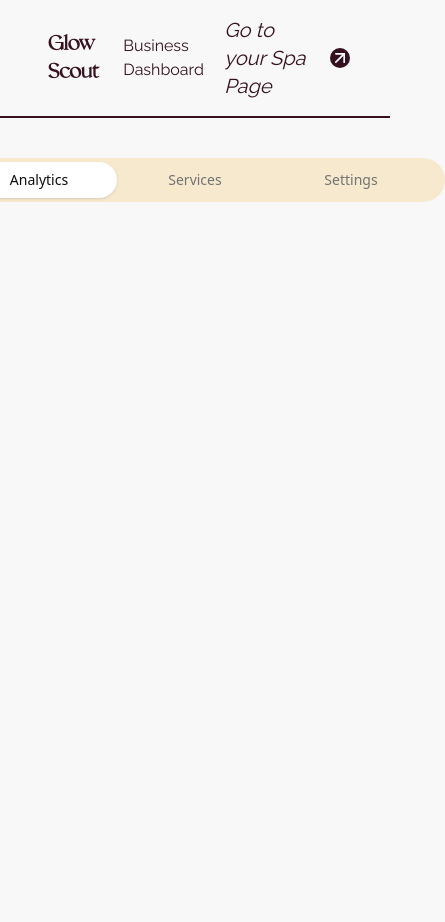
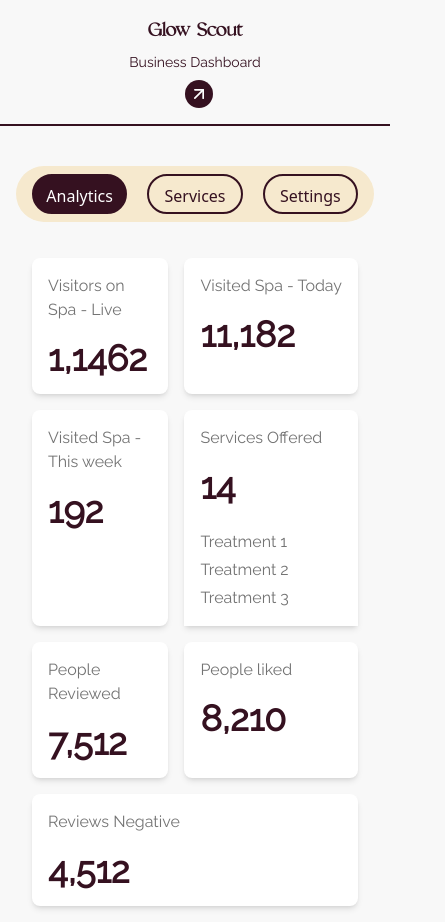
Before and after one commit to TheMODventures/Glow-Scout-Web, a Next.js app: page /business-dashboard/1 in a window 390 px wide. Shown: the whole page, 445 px wide, since content can reach past the window. Before the commit the page ends 844 px from the top, so only its background shows below. Built offline with nearby package versions, Linux system fonts and the light colour scheme.

Commit message:
create pricing and 2 business screen

```diff
--- a/src/app/(business)/business-dashboard/[slug]/page.jsx
+++ b/src/app/(business)/business-dashboard/[slug]/page.jsx
@@ -1,30 +1,60 @@
-import { Tabs, TabsContent, TabsList, TabsTrigger } from "@/components/ui/tabs";
-// import AnalyticsComponent from '../../../../components/businessDashboard/analyticsComponent'
+'use client'
+import React, { useState } from 'react';
+import AnalyticsComponent from '@/components/helper/businessDashboard/AnalyticsComponent';
+import ServicesComponent from '@/components/helper/businessDashboard/ServicesComponent';
 
-const page = () => {
+const Page = () => {
+  const [activeTab, setActiveTab] = useState('analytics');
+
+  const renderContent = () => {
+    switch (activeTab) {
+      case 'analytics':
+        return <AnalyticsComponent />;
+      case 'services':
+        return <ServicesComponent/>;
+      case 'account':
+        return <div>Account Settings Content</div>;
+      default:
+        return null;
+    }
+  };
+
   return (
-    <div className="flex justify-center items-center mt-10 md:mt-28">
-      <Tabs
-        defaultValue="analytics"
-        className="w-[500px] h-10 flex flex-col items-center"
-      >
-        <TabsList className="h-14 rounded-full px-4 grid w-full grid-cols-3  bg-[#F6E9CE] m-auto">
-          <TabsTrigger value="analytics" className="rounded-full py-2">
+    <div className="flex justify-center items-center mt-10 px-4 md:px-0">
+      <div className="w-full max-w-[500px] flex flex-col items-center">
+        <div className="h-14 rounded-full px-4 flex justify-center items-center w-full  space-x-5 bg-[#F6E9CE] m-auto">
+          <button
+            onClick={() => setActiveTab('analytics')}
+            className={`rounded-full py-2 border-2 border-darkMahron w-full h-10 text-darkMahron transition-colors duration-300 ${
+              activeTab === 'analytics' ? 'bg-darkMahron text-white' : ''
+            }`}
+          >
             Analytics
-          </TabsTrigger>
-          <TabsTrigger value="services" className="rounded-full py-2">
+          </button>
+          <button
+            onClick={() => setActiveTab('services')}
+            className={`rounded-full py-2 border-2 border-darkMahron w-full h-10 text-darkMahron transition-colors duration-300 ${
+              activeTab === 'services' ? 'bg-darkMahron text-white' : ''
+            }`}
+          >
             Services
-          </TabsTrigger>
-          <TabsTrigger value="account" className="rounded-full py-2">
+          </button>
+          <button
+            onClick={() => setActiveTab('account')}
+            className={`rounded-full py-2 border-2 border-darkMahron w-full h-10 text-darkMahron transition-colors duration-300 ${
+              activeTab === 'account' ? 'bg-darkMahron text-white' : ''
+            }`}
+          >
             Settings
-          </TabsTrigger>
-        </TabsList>
-        <TabsContent value="analytics" className="w-[800px]">
-          {/* <AnalyticsComponent /> */}
-        </TabsContent>
-      </Tabs>
+          </button>
+        </div>
+        <div className="w-full md:min-w-[800px] lg:min-w-[900px] xl:min-w-[1100px] mt-5">
+          {renderContent()}
+
+        </div>
+      </div>
     </div>
   );
 };
 
-export default page;
+export default Page;
--- a/src/components/helper/businessDashboard/AnalyticsComponent.jsx
+++ b/src/components/helper/businessDashboard/AnalyticsComponent.jsx
@@ -3,38 +3,38 @@ import React from "react";
 const AnalyticsComponent = () => {
   return (
     <div className="grid grid-cols-1 md:grid-cols-3 gap-4 p-4 font-raleway">
-      <div className="bg-card text-card-foreground p-4 rounded-lg shadow-md font-raleway">
+      <div className="bg-card text-card-foreground p-4 rounded-lg text-darkMahron shadow-md font-raleway">
         <p className="text-muted-foreground pb-4">Visitors on Spa - Live</p>
         <p className="text-4xl font-bold">1,1462</p>
       </div>
-      <div className="bg-card text-card-foreground p-4 rounded-lg shadow-md">
+      <div className="bg-card text-card-foreground p-4 text-darkMahron rounded-lg shadow-md">
         <p className="text-muted-foreground pb-4">Visited Spa - Today</p>
         <p className="text-4xl font-bold">11,182</p>
       </div>
-      <div className="bg-card text-card-foreground p-4 rounded-lg shadow-md">
+      <div className="bg-card text-card-foreground text-darkMahron p-4 rounded-lg shadow-md">
         <p className="text-muted-foreground pb-4">Visited Spa - This week</p>
-        <p className="text-4xl font-bold">,192</p>
+        <p className="text-4xl font-bold">192</p>
       </div>
-      <div className="bg-card text-card-foreground p-4 rounded-lg shadow-md grid-rows-2">
+      <div className="bg-card text-card-foreground text-darkMahron p-4 rounded-t-lg shadow-md md:row-span-2">
         <p className="text-muted-foreground pb-4">Services Offered</p>
-        <p className="text-4xl font-bold" pb-4>
-          14
-        </p>
-        <ul className="mt-2 space-y-1">
+        <p className="text-4xl font-bold pb-4">14</p>
+        <ul className="mt-2 text-darkMahron space-y-1">
           <li className="text-muted-foreground">Treatment 1</li>
           <li className="text-muted-foreground">Treatment 2</li>
           <li className="text-muted-foreground">Treatment 3</li>
         </ul>
       </div>
-      <div className="bg-card text-card-foreground p-4 rounded-lg shadow-md">
+
+      <div className="bg-card text-darkMahron text-card-foreground p-4 rounded-lg shadow-md grid-rows-1">
         <p className="text-muted-foreground pb-4">People Reviewed</p>
         <p className="text-4xl font-bold">7,512</p>
       </div>
-      <div className="bg-card text-card-foreground p-4 rounded-lg shadow-md">
+      <div className="bg-card text-darkMahron text-card-foreground p-4 rounded-lg shadow-md grid-rows-1">
         <p className="text-muted-foreground pb-4">People liked</p>
         <p className="text-4xl font-bold">8,210</p>
       </div>
-      <div className="bg-card text-card-foreground p-4 rounded-lg shadow-md col-span-2">
+
+      <div className="bg-card text-darkMahron text-card-foreground p-4 rounded-lg shadow-md col-span-2">
         <p className="text-muted-foreground pb-4">Reviews Negative</p>
         <p className="text-4xl font-bold">4,512</p>
       </div>
--- a/src/components/helper/businessDashboard/BusinessHeader.jsx
+++ b/src/components/helper/businessDashboard/BusinessHeader.jsx
@@ -4,25 +4,25 @@ import { ArrowUpRight } from "lucide-react";
 
 const BusinessHeader = () => {
   return (
-    <div className=" border-b-2 text-darkMahron border-darkMahron">
-      <div className="container flex justify-between items-center py-4">
-        <div className="flex items-center gap-4">
-          <Link href="/" className="ml-4 lg:ml-0">
-            <h1 className="text-xl md:text-3xl font-bold text-green font-valky text-[#351120]">
+    <div className="border-b-2 text-darkMahron border-darkMahron">
+      <div className="container flex flex-col md:flex-row justify-between items-center py-4 px-4 md:px-0">
+        <div className="flex flex-col md:flex-row items-center gap-2 md:gap-4">
+          <Link href="/" className="ml-0 md:ml-4 lg:ml-0">
+            <h1 className="text-lg md:text-xl lg:text-3xl font-bold text-green font-valky text-[#351120]">
               Glow Scout
             </h1>
           </Link>
-          <span className=" font-raleway">Business Dashboard</span>
+          <span className="text-sm md:text-base lg:text-lg font-raleway">Business Dashboard</span>
         </div>
-        <div className="flex items-center gap-1">
-          <Link href="/spas" className="ml-4 lg:ml-0">
-            <h1 className="text-xl md:text-2xl font-light text-green font-raleway text-[#351120] italic">
+        <div className="flex items-center gap-2 md:gap-1 mt-2 md:mt-0">
+          <Link href="/spas" className="ml-0 md:ml-4 lg:ml-0">
+            <h1 className="hidden md:block text-base md:text-xl lg:text-2xl font-light text-green font-raleway text-[#351120] italic">
               Go to your Spa Page
             </h1>
           </Link>
-          <span className="text-sm text-white bg-[#351120]  rounded-full mx-2">
+          <Link href="/spas"  className="text-sm text-white bg-[#351120] rounded-full p-1 mx-2 flex-shrink-0">
             <ArrowUpRight size={20} color="#fff" />
-          </span>
+          </Link>
         </div>
       </div>
     </div>
--- /dev/null
+++ b/src/components/helper/businessDashboard/ServicesComponent.jsx
@@ -0,0 +1,47 @@
+import React from "react";
+import TreatmentCard from "@/components/reuseableComponenet/TreatmentCard";
+
+const ServicesComponent = () => {
+  let dummyData = [
+    {
+      image: "/images/home/tranding-1.png",
+      title: "Laser Resurfacing",
+      description: "Lorem ipsum.",
+      label: "Lorem Ipsum",
+    },
+    {
+      image: "/images/home/tranding-2.png",
+      title: "Botox Injections",
+      description: "Consectetur.",
+      label: "Lorem Ipsum",
+    },
+    {
+      image: "/images/home/tranding-3.png",
+      title: "Chemical Peel",
+      description: "Ut ut.",
+      label: "Lorem Ipsum",
+    },
+    {
+      image: "/images/home/tranding-4.png",
+      title: "Microdermabrasion",
+      description: "Etiam sed.",
+      label: "Lorem Ipsum",
+    },
+  ];
+  return (
+    <div className="container my-5">
+      <div className="grid grid-cols-2 md:grid-cols-4 gap-4 mt-6 mb-2">
+        {dummyData.map((item, index) => (
+          <TreatmentCard key={index} {...item} imageHeightWeb={"[100px]"} />
+        ))}
+      </div>
+      <div className=" flex justify-end items-end sticky bottom-3 left-3">
+        <button className="py-2 px-4 bg-darkMahron text-white rounded-full shadow-md transform transition-transform hover:scale-105">
+          +
+        </button>
+      </div>
+    </div>
+  );
+};
+
+export default ServicesComponent;
--- a/src/components/reuseableComponenet/Header.jsx
+++ b/src/components/reuseableComponenet/Header.jsx
@@ -39,7 +39,7 @@ const Header = () => {
         </div>
 
         <div className="flex items-center">
-          <nav className="mx-6 items-center space-x-4 lg:space-x-6 hidden md:block font-bold">
+          <nav className="mx-6 items-center space-x-1 lg:space-x-6 hidden md:block font-bold">
             {routes.map((route, i) => (
               <Button asChild variant="ghost" key={i} size="lg">
                 <Link
```
Also changed, not shown: src/app/(home)/pricing/page.jsx (added, +123 -0 lines), src/components/reuseableComponenet/TrandingTreatment.jsx (+5 -3 lines).
